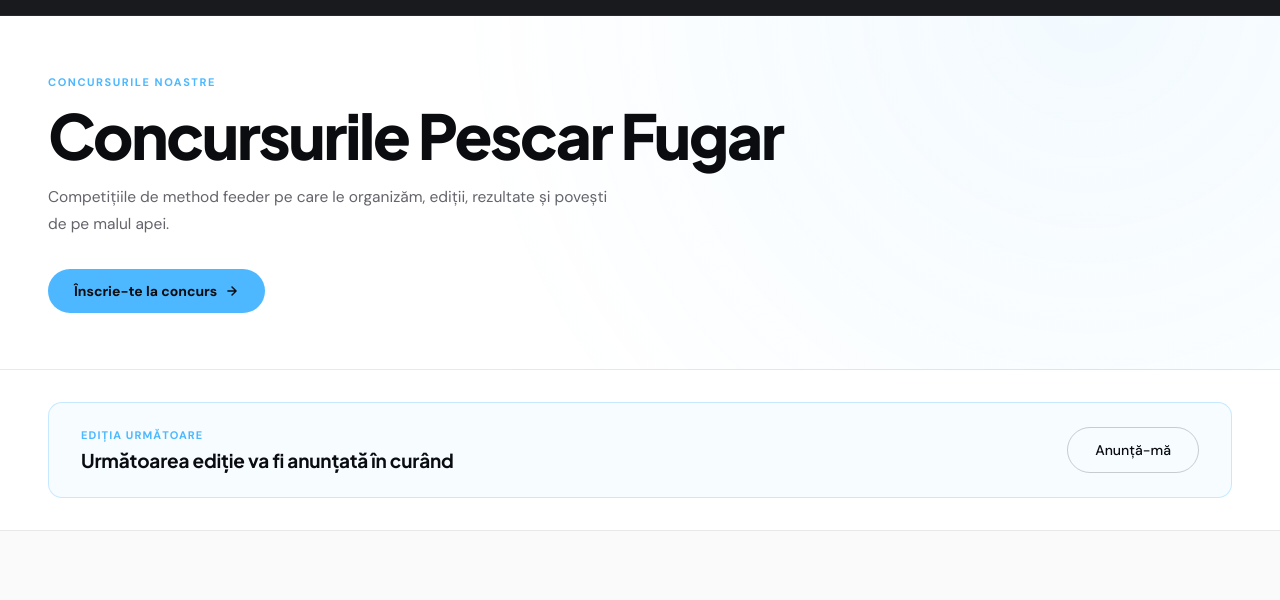
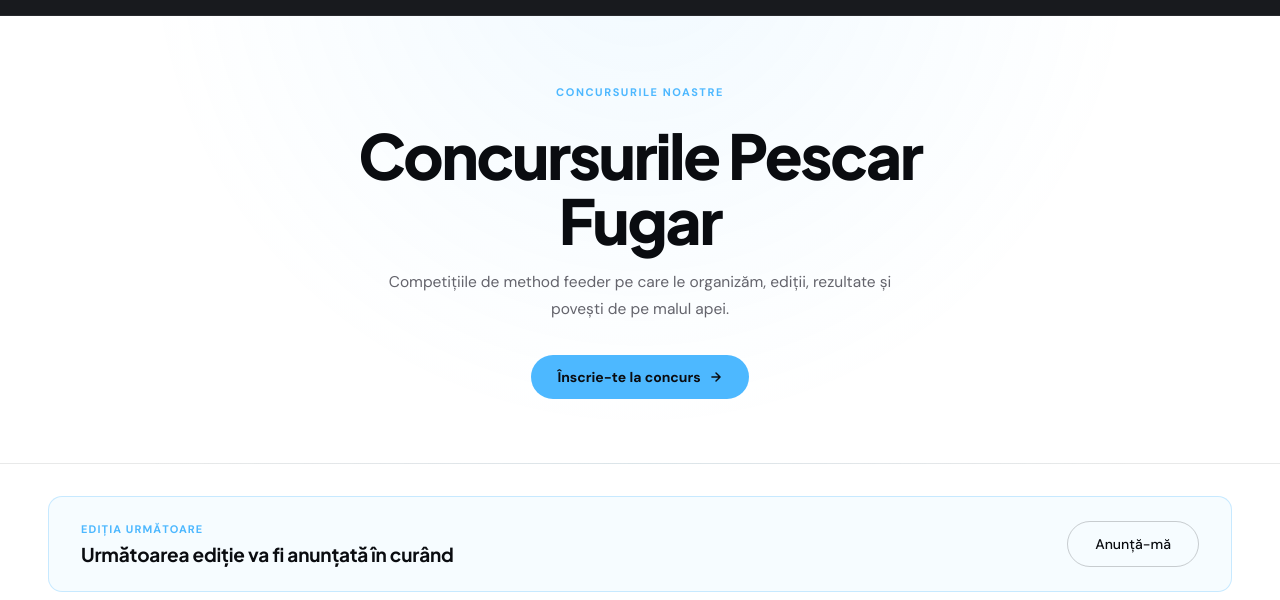
Before and after one commit to LeBandidos/PF-TestSite, a plain HTML site: page concursuri.html in a window 1280 px wide. Shown: the part 65-665 px from the top of the page. Drawn offline with Linux system fonts and the light colour scheme.

Commit message:
Center the Concursuri hero instead of leaving it lopsided
.page-hero-inner had max-width:780px with no auto margin, so on wide
screens the title/description/button hugged the left edge while the
right half of the hero sat empty. Centered the hero content and
symmetric radial-gradient background instead of chasing container
widths, matching the plain visual balance of the rest of the page.
Also dropped the leftover min-height:50vh/flex-centering from the old
dark full-bleed hero, which no longer applies now that the hero has
no background photo.

Co-Authored-By: Claude Sonnet 5 <noreply@anthropic.com>

```diff
--- a/concursuri.html
+++ b/concursuri.html
@@ -13,15 +13,13 @@
     /* ─── HERO (light) ─── */
     .page-hero {
       position: relative;
-      min-height: 50vh;
-      display: flex;
-      align-items: center;
-      padding: 140px 48px 56px;
-      background: radial-gradient(circle at 85% 15%, rgba(77,184,255,0.07) 0%, transparent 55%), #fff;
+      padding: 150px 48px 64px;
+      background: radial-gradient(circle at 50% 0%, rgba(77,184,255,0.08) 0%, transparent 60%), #fff;
       color: #0a0c10;
       border-bottom: 1px solid rgba(10,12,16,0.09);
+      text-align: center;
     }
-    .page-hero-inner { max-width: 780px; }
+    .page-hero-inner { max-width: 640px; margin: 0 auto; display: flex; flex-direction: column; align-items: center; }
     .page-hero-title {
       font-family: 'Plus Jakarta Sans', sans-serif;
       font-size: clamp(34px, 5vw, 62px);
@@ -34,8 +32,8 @@
       font-size: 15.5px;
       line-height: 1.72;
       color: #64646c;
-      max-width: 560px;
-      margin-bottom: 32px;
+      max-width: 520px;
+      margin: 0 auto 32px;
     }
 
     /* ─── NEXT EDITION BANNER ─── */
@@ -145,7 +143,7 @@
     }
 
     @media (max-width: 860px) {
-      .page-hero { padding: 110px 24px 44px; min-height: 40vh; }
+      .page-hero { padding: 110px 24px 40px; }
       .next-edition { padding: 20px 24px; }
       .next-edition-inner { padding: 20px 22px; }
       .editions-section { padding: 48px 24px 72px; }
```
